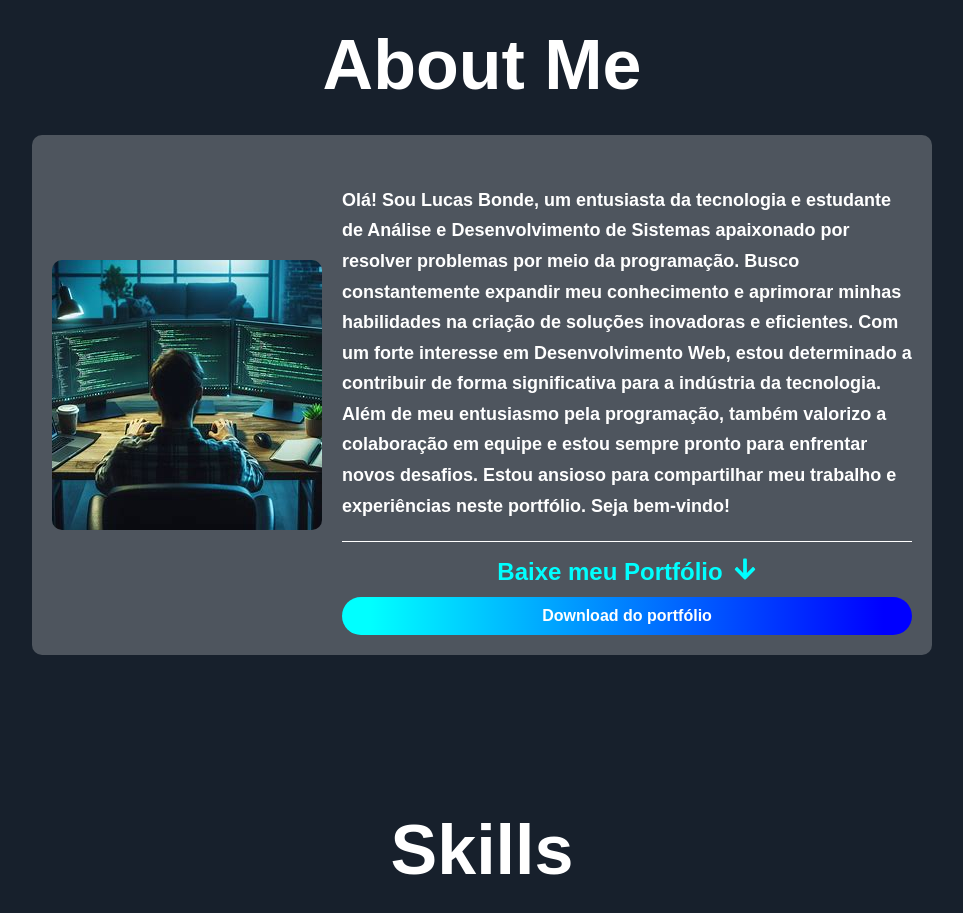
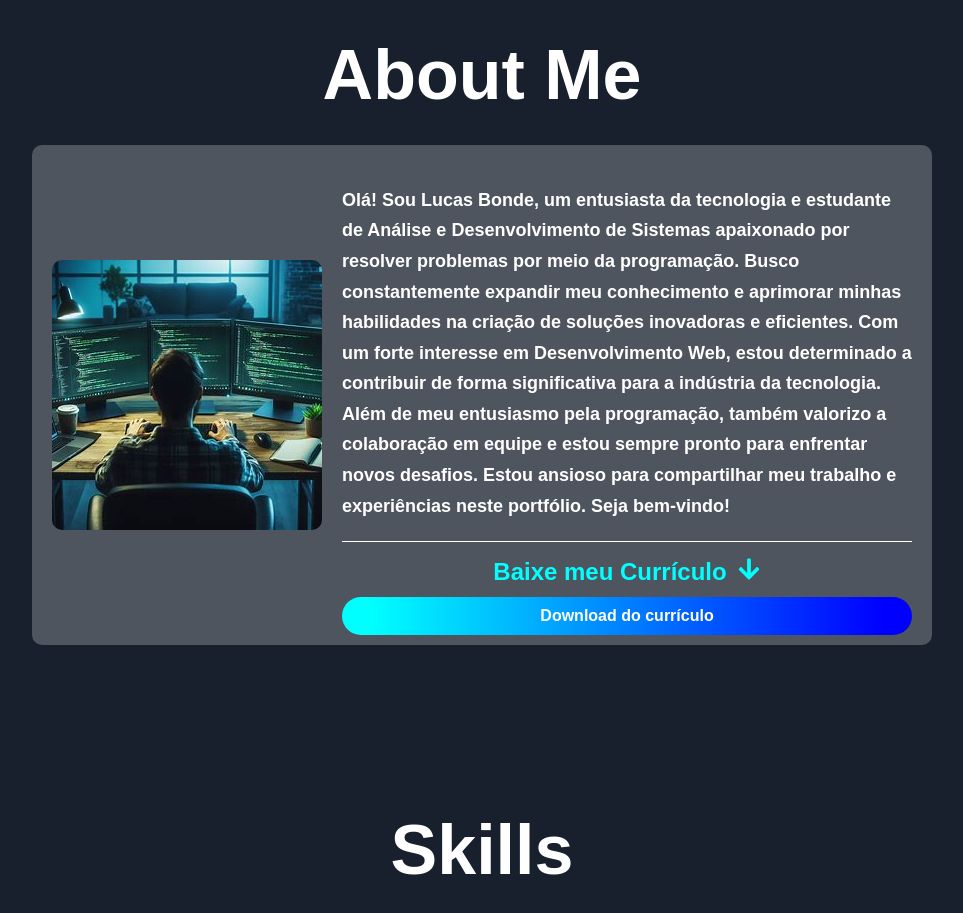
Before and after one commit to LucasBondeDeSouza/portfolio, a React (Create React App) app: page / in a window 1280 px wide. Shown: the part 860-1773 px from the top of the page, without its empty margins (158-1121 px from the left). Built offline with nearby package versions, Linux system fonts and the light colour scheme.

Commit message:
atualização

```diff
--- a/src/Components/About.css
+++ b/src/Components/About.css
@@ -19,7 +19,7 @@
     flex-direction: column;
     max-width: 500px;
     margin: 30px 25px;
-    padding: 20px;
+    padding: 10px 20px;
     border-radius: 10px;
     background-color: #4E555E;
     gap: 15px;
--- a/src/Components/About.js
+++ b/src/Components/About.js
@@ -23,10 +23,10 @@ export default () => {
 
                     <div className="About--resume">
                         <div className="About--resume--text">
-                            <h2>Baixe meu Portfólio</h2>
+                            <h2>Baixe meu Currículo</h2>
                             <h2><FaArrowDown /></h2>
                         </div>
-                        <a href={Curriculo} download='Curriculo_Lucas.docx'>Download do portfólio</a>
+                        <a href={Curriculo} download='Curriculo_Lucas.docx'>Download do currículo</a>
                     </div>
                 </div>
             </div>
```
